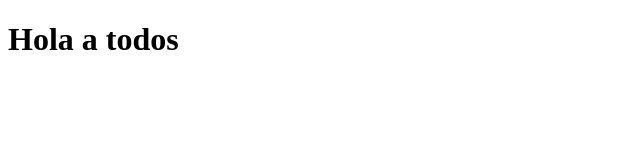
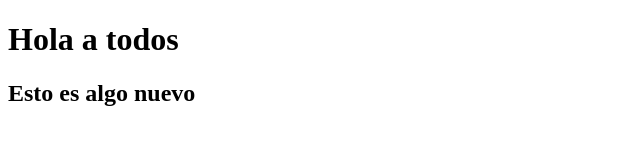
Before and after one commit to Alberto9930/Alberto9930.github.io, a plain HTML site: page index.html in a window 1280 px wide. Shown: the whole page, without its empty margins (0-640 px from the left). Drawn offline with Linux system fonts and the light colour scheme.

Commit message:
Update index.html
Actualización

```diff
--- a/index.html
+++ b/index.html
@@ -8,5 +8,6 @@
 </head>
 <body>
     <h1>Hola a todos</h1>
+    <h2>Esto es algo nuevo</h2>
 </body>
 </html>
```
